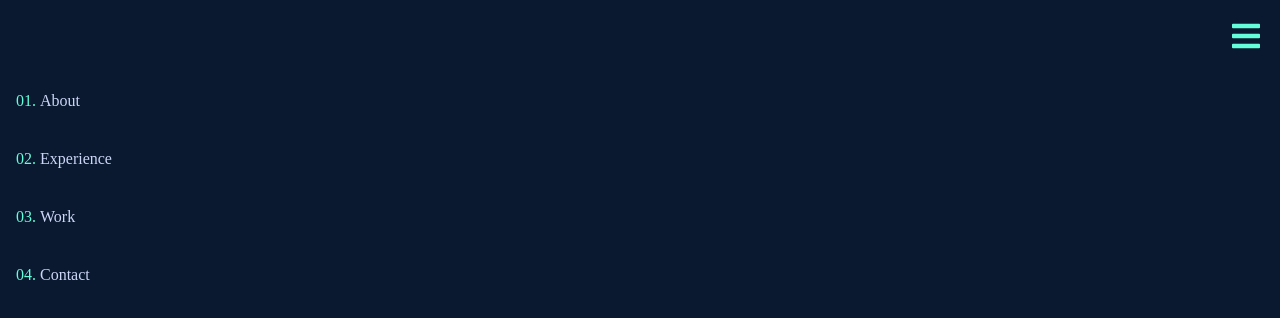
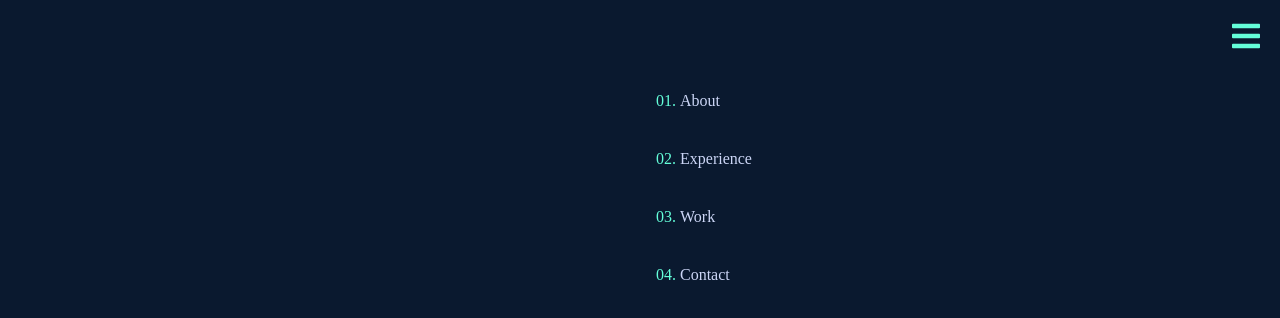
Before and after one commit to Mangelsanm/Portafolio, a plain HTML site: page index.html in a window 1280 px wide. Both pictures are taken after a click on the element 640 px from the left and 36 px from the top of the page. Drawn offline with Linux system fonts and the light colour scheme.

Commit message:
Animacion en navbar para vista de celular

```diff
--- a/index.html
+++ b/index.html
@@ -14,7 +14,7 @@
     <span class="nav-bar" id="btnMenu"><i class="fas fa-bars"></i> </span>
     <div class="container">
         <nav class="nav-main">
-            <ol class="nav-menu">
+            <ol class="nav-menu" id="menu">
                 <li>
                     <a href="#" class="menu__link">About</a>
                 </li>
@@ -30,5 +30,6 @@
             </ol>
         </nav>
     </div>
+    <script src="main.js"></script>
 </body>
 </html>
--- a/main.js
+++ b/main.js
@@ -0,0 +1,6 @@
+const btnMenu = document.querySelector("#btnMenu")
+const menu = document.querySelector("#menu");
+
+btnMenu.addEventListener("click", function(){
+    menu.classList.toggle("mostrar");
+})
--- a/styles.css
+++ b/styles.css
@@ -21,6 +21,8 @@ body {
 .nav-menu {
     color: #64ffda;
     list-style-type: decimal-leading-zero;
+    margin-left: 200%;
+    transition: all 0.5s;
 }
 
 .nav-menu li {
@@ -35,6 +37,10 @@ body {
 .menu__link:hover {
     color: #64ffda;
     text-decoration: underline;
+}
+
+.mostrar {
+    margin-left: 50%;
 }
 
 /* body {
```
